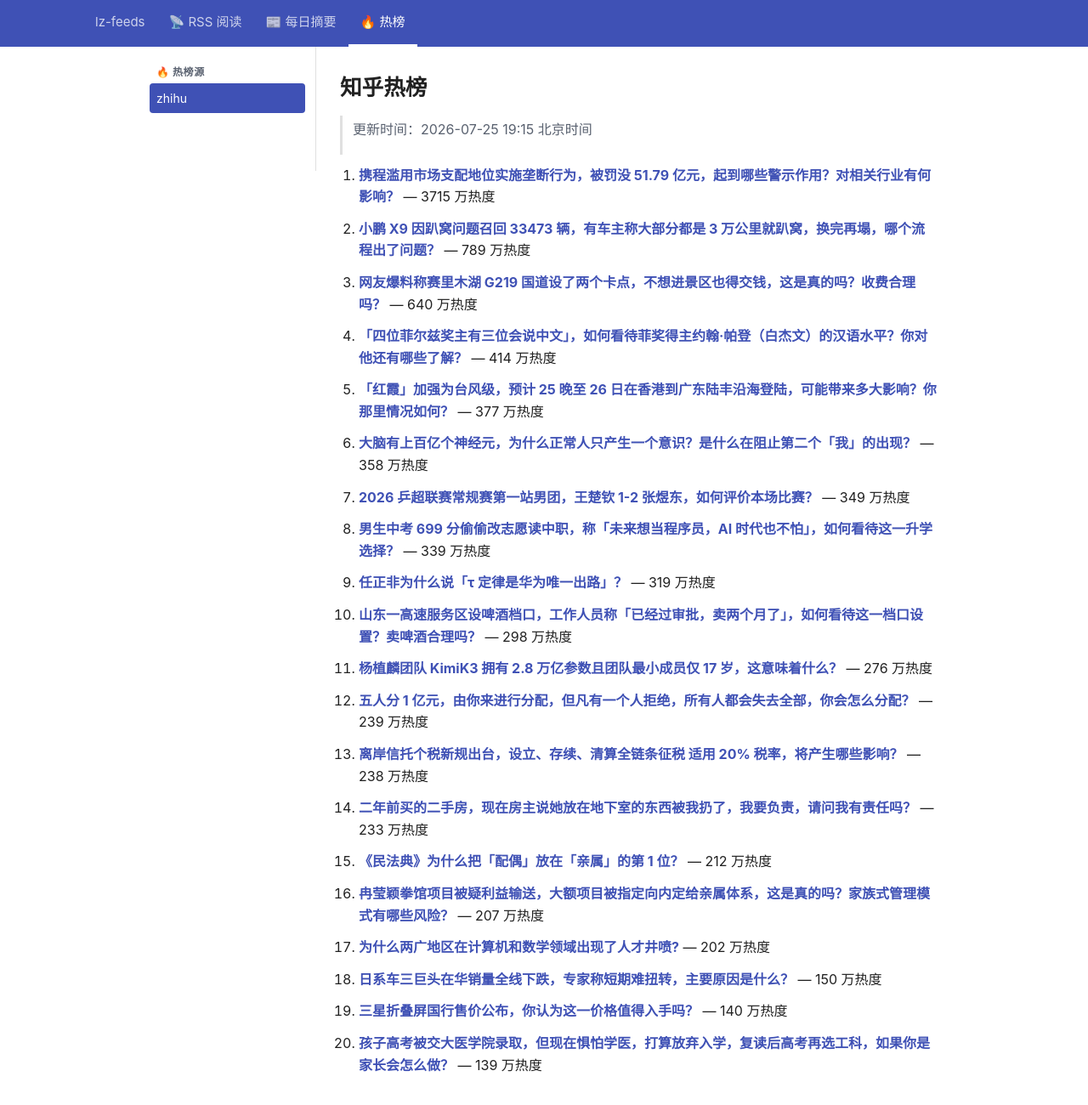
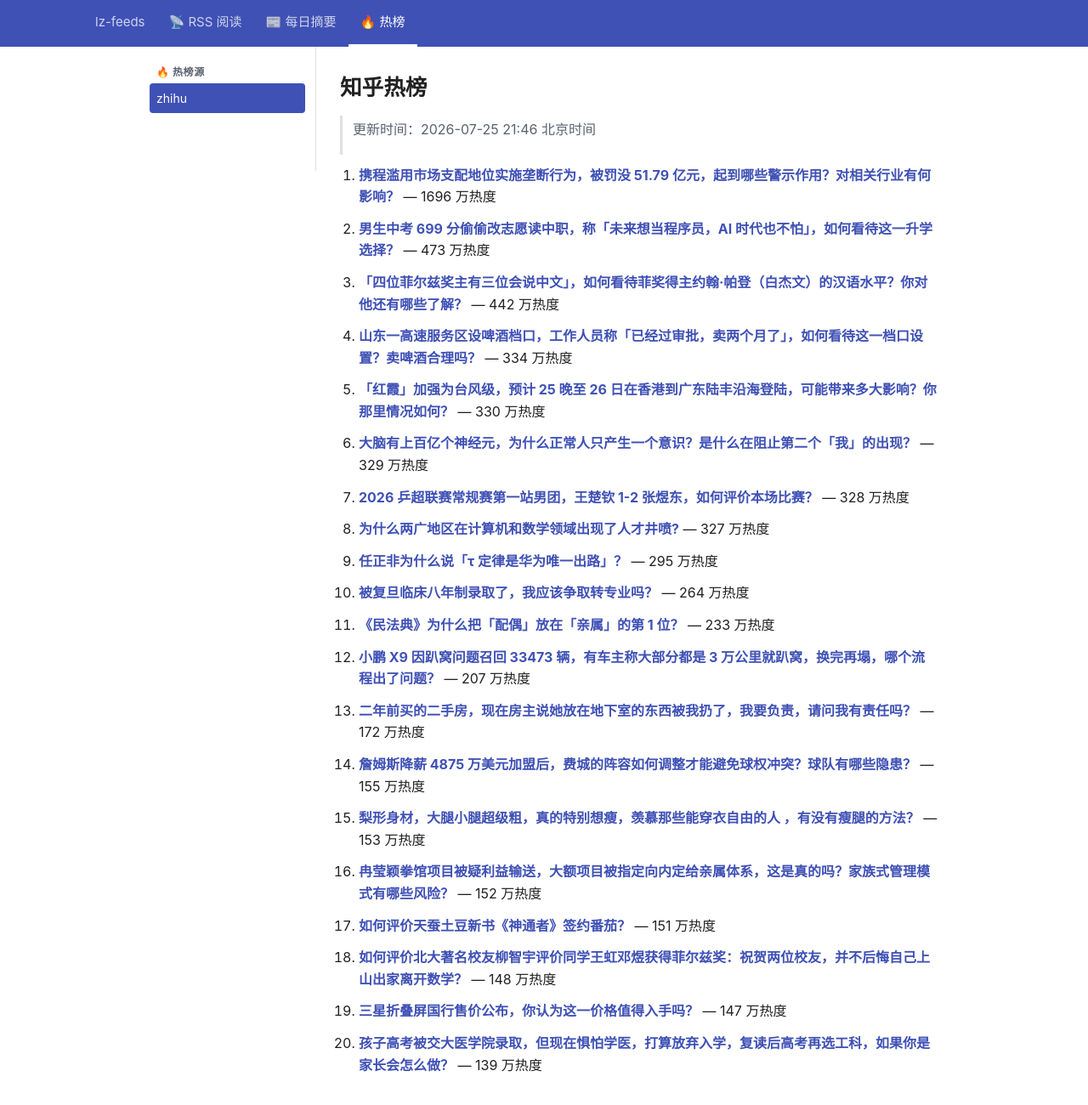
Before and after one commit to lizhang0101/lz-feeds, a Jekyll site: the page built from _hotlist/zhihu.md, in a window 1280 px wide and 1330 px high. Shown: the top 1300 px of the window at 85% size. Built offline with Jekyll 4.4.1, drawn with Linux system fonts in a browser that asks for light colours.

Commit message:
hotlist: 2026-07-25T13:46Z

```diff
--- a/_hotlist/zhihu.md
+++ b/_hotlist/zhihu.md
@@ -1,48 +1,48 @@
 ---
-updated: 2026-07-25 19:15 北京时间
+updated: 2026-07-25 21:46 北京时间
 count: 20
 ---
 
 # 知乎热榜
 
-> 更新时间：2026-07-25 19:15 北京时间
+> 更新时间：2026-07-25 21:46 北京时间
 
-1. **[携程滥用市场支配地位实施垄断行为，被罚没 51.79 亿元，起到哪些警示作用？对相关行业有何影响？](https://www.zhihu.com/question/2064289475916560021)** — 3715 万热度
+1. **[携程滥用市场支配地位实施垄断行为，被罚没 51.79 亿元，起到哪些警示作用？对相关行业有何影响？](https://www.zhihu.com/question/2064289475916560021)** — 1696 万热度
 
-2. **[小鹏 X9 因趴窝问题召回 33473 辆，有车主称大部分都是 3 万公里就趴窝，换完再塌，哪个流程出了问题？](https://www.zhihu.com/question/2064072658795419261)** — 789 万热度
+2. **[男生中考 699 分偷偷改志愿读中职，称「未来想当程序员，AI 时代也不怕」，如何看待这一升学选择？](https://www.zhihu.com/question/2064272326489628784)** — 473 万热度
 
-3. **[网友爆料称赛里木湖 G219 国道设了两个卡点，不想进景区也得交钱，这是真的吗？收费合理吗？](https://www.zhihu.com/question/2064045967620268374)** — 640 万热度
+3. **[「四位菲尔兹奖主有三位会说中文」，如何看待菲奖得主约翰·帕登（白杰文）的汉语水平？你对他还有哪些了解？](https://www.zhihu.com/question/2063947146085097774)** — 442 万热度
 
-4. **[「四位菲尔兹奖主有三位会说中文」，如何看待菲奖得主约翰·帕登（白杰文）的汉语水平？你对他还有哪些了解？](https://www.zhihu.com/question/2063947146085097774)** — 414 万热度
+4. **[山东一高速服务区设啤酒档口，工作人员称「已经过审批，卖两个月了」，如何看待这一档口设置？卖啤酒合理吗？](https://www.zhihu.com/question/2063655728540283084)** — 334 万热度
 
-5. **[「红霞」加强为台风级，预计 25 晚至 26 日在香港到广东陆丰沿海登陆，可能带来多大影响？你那里情况如何？](https://www.zhihu.com/question/2062972309652992711)** — 377 万热度
+5. **[「红霞」加强为台风级，预计 25 晚至 26 日在香港到广东陆丰沿海登陆，可能带来多大影响？你那里情况如何？](https://www.zhihu.com/question/2062972309652992711)** — 330 万热度
 
-6. **[大脑有上百亿个神经元，为什么正常人只产生一个意识？是什么在阻止第二个「我」的出现？](https://www.zhihu.com/question/2038041817728410774)** — 358 万热度
+6. **[大脑有上百亿个神经元，为什么正常人只产生一个意识？是什么在阻止第二个「我」的出现？](https://www.zhihu.com/question/2038041817728410774)** — 329 万热度
 
-7. **[2026 乒超联赛常规赛第一站男团，王楚钦 1-2 张煜东，如何评价本场比赛？](https://www.zhihu.com/question/2064320826841870967)** — 349 万热度
+7. **[2026 乒超联赛常规赛第一站男团，王楚钦 1-2 张煜东，如何评价本场比赛？](https://www.zhihu.com/question/2064320826841870967)** — 328 万热度
 
-8. **[男生中考 699 分偷偷改志愿读中职，称「未来想当程序员，AI 时代也不怕」，如何看待这一升学选择？](https://www.zhihu.com/question/2064272326489628784)** — 339 万热度
+8. **[为什么两广地区在计算机和数学领域出现了人才井喷?](https://www.zhihu.com/question/2063053785887514933)** — 327 万热度
 
-9. **[任正非为什么说「τ 定律是华为唯一出路」？](https://www.zhihu.com/question/2063930109304594992)** — 319 万热度
+9. **[任正非为什么说「τ 定律是华为唯一出路」？](https://www.zhihu.com/question/2063930109304594992)** — 295 万热度
 
-10. **[山东一高速服务区设啤酒档口，工作人员称「已经过审批，卖两个月了」，如何看待这一档口设置？卖啤酒合理吗？](https://www.zhihu.com/question/2063655728540283084)** — 298 万热度
+10. **[被复旦临床八年制录取了，我应该争取转专业吗？](https://www.zhihu.com/question/2062688006075687262)** — 264 万热度
 
-11. **[杨植麟团队 KimiK3 拥有 2.8 万亿参数且团队最小成员仅 17 岁，这意味着什么？](https://www.zhihu.com/question/2063822441583993476)** — 276 万热度
+11. **[《民法典》为什么把「配偶」放在「亲属」的第 1 位？](https://www.zhihu.com/question/628507781)** — 233 万热度
 
-12. **[五人分 1 亿元，由你来进行分配，但凡有一个人拒绝，所有人都会失去全部，你会怎么分配？](https://www.zhihu.com/question/2063192386587644315)** — 239 万热度
+12. **[小鹏 X9 因趴窝问题召回 33473 辆，有车主称大部分都是 3 万公里就趴窝，换完再塌，哪个流程出了问题？](https://www.zhihu.com/question/2064072658795419261)** — 207 万热度
 
-13. **[离岸信托个税新规出台，设立、存续、清算全链条征税 适用 20% 税率，将产生哪些影响？](https://www.zhihu.com/question/2064072667435684910)** — 238 万热度
+13. **[二年前买的二手房，现在房主说她放在地下室的东西被我扔了，我要负责，请问我有责任吗？](https://www.zhihu.com/question/2061446763119171236)** — 172 万热度
 
-14. **[二年前买的二手房，现在房主说她放在地下室的东西被我扔了，我要负责，请问我有责任吗？](https://www.zhihu.com/question/2061446763119171236)** — 233 万热度
+14. **[詹姆斯降薪 4875 万美元加盟后，费城的阵容如何调整才能避免球权冲突？球队有哪些隐患？](https://www.zhihu.com/question/2064281439982576241)** — 155 万热度
 
-15. **[《民法典》为什么把「配偶」放在「亲属」的第 1 位？](https://www.zhihu.com/question/628507781)** — 212 万热度
+15. **[梨形身材，大腿小腿超级粗，真的特别想瘦，羡慕那些能穿衣自由的人 ，有没有瘦腿的方法？](https://www.zhihu.com/question/2014727291356349718)** — 153 万热度
 
-16. **[冉莹颖拳馆项目被疑利益输送，大额项目被指定向内定给亲属体系，这是真的吗？家族式管理模式有哪些风险？](https://www.zhihu.com/question/2063560590417728116)** — 207 万热度
+16. **[冉莹颖拳馆项目被疑利益输送，大额项目被指定向内定给亲属体系，这是真的吗？家族式管理模式有哪些风险？](https://www.zhihu.com/question/2063560590417728116)** — 152 万热度
 
-17. **[为什么两广地区在计算机和数学领域出现了人才井喷?](https://www.zhihu.com/question/2063053785887514933)** — 202 万热度
+17. **[如何评价天蚕土豆新书《神通者》签约番茄？](https://www.zhihu.com/question/2063344943125608328)** — 151 万热度
 
-18. **[日系车三巨头在华销量全线下跌，专家称短期难扭转，主要原因是什么？](https://www.zhihu.com/question/2056267812939870921)** — 150 万热度
+18. **[如何评价北大著名校友柳智宇评价同学王虹邓煜获得菲尔兹奖：祝贺两位校友，并不后悔自己上山出家离开数学？](https://www.zhihu.com/question/2064136479643849507)** — 148 万热度
 
-19. **[三星折叠屏国行售价公布，你认为这一价格值得入手吗？](https://www.zhihu.com/question/2063590872520848306)** — 140 万热度
+19. **[三星折叠屏国行售价公布，你认为这一价格值得入手吗？](https://www.zhihu.com/question/2063590872520848306)** — 147 万热度
 
 20. **[孩子高考被交大医学院录取，但现在惧怕学医，打算放弃入学，复读后高考再选工科，如果你是家长会怎么做？](https://www.zhihu.com/question/2063110932038001519)** — 139 万热度
```
